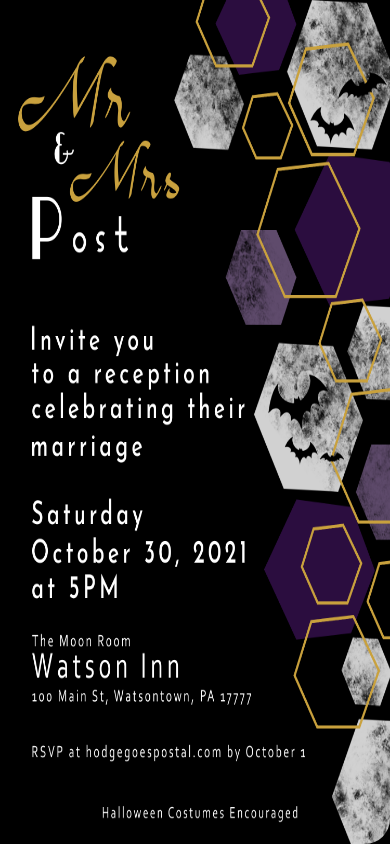
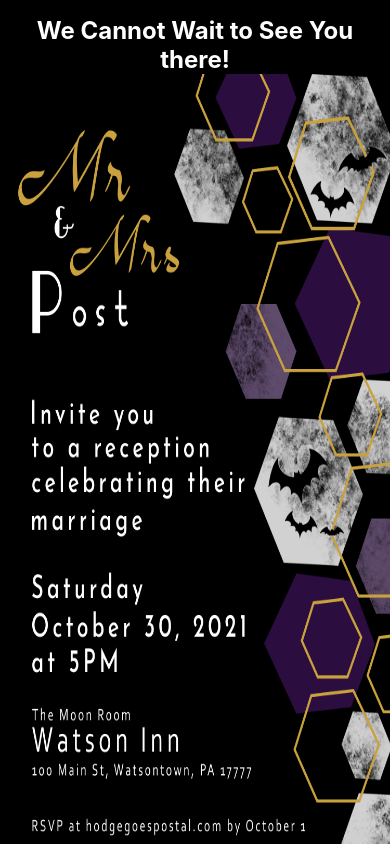
Before and after one commit to adamrpostjr/Reception-RSVP, a Svelte app: page / in a window 390 px wide. Built offline with nearby package versions, Linux system fonts and the light colour scheme.

Commit message:
removed rsvp

```diff
--- a/public/global.css
+++ b/public/global.css
@@ -72,8 +72,8 @@ button:focus {
 @media only screen and (max-width: 768px) {
   html,
   body {
-    overflow-x: hidden;
-    overflow-y: scroll;
+    /* overflow-x: hidden;
+    overflow-y: scroll; */
 	}
   }
 }
--- a/src/App.svelte
+++ b/src/App.svelte
@@ -1,13 +1,13 @@
 <script>
-  import RSVP from "./RSVP.svelte";
-  import RSVPNotComing from "./RSVPNotComing.svelte";
-  import FoodChoices from "./FoodChoices.svelte";
-  import Card from "./Card.svelte";
-  import Coming from "./Coming.svelte";
-  import FinalResults from "./FinalResults.svelte";
-  import { qOne, qTwo, qThree, qFour, qOneAnswer } from "./store.js";
+  import RSVP from './RSVP.svelte';
+  import RSVPNotComing from './RSVPNotComing.svelte';
+  import FoodChoices from './FoodChoices.svelte';
+  import Card from './Card.svelte';
+  import Coming from './Coming.svelte';
+  import FinalResults from './FinalResults.svelte';
+  import { qOne, qTwo, qThree, qFour, qOneAnswer } from './store.js';
 
-  import Alert from "./Alert.svelte";
+  import Alert from './Alert.svelte';
 
   let qOneAnswered;
   let qTwoAnswered;
@@ -33,7 +33,7 @@
 </script>
 
 <main>
-  <Alert />
+  <!-- <Alert />
   {#if !qOneAnswered && !qTwoAnswered && !qThreeAnswered && !qFourAnswered}
     <Coming />
   {:else if qOneAnswered && !qTwoAnswered && !qThreeAnswered && !qFourAnswered}
@@ -46,8 +46,8 @@
     <FoodChoices />
   {:else if (qOneAnswered && qTwoAnswered && qThreeAnswered && qFourAnswered) || (coming && qOneAnswered && qTwoAnswered)}
     <FinalResults />
-  {/if}
-
+  {/if} -->
+  <h1>We Cannot Wait to See You there!</h1>
   <Card />
 </main>
 
@@ -56,11 +56,21 @@
     display: flex;
     flex-direction: row;
     justify-content: space-between;
+    align-items: center;
   }
 
   @media only screen and (max-width: 768px) {
     main {
       flex-direction: column;
     }
+    h1 {
+      text-align: center;
+      margin-bottom: unset;
+    }
+  }
+  @media only screen and (max-width: 490px) {
+    h1 {
+      font-size: x-large;
+    }
   }
 </style>
```
